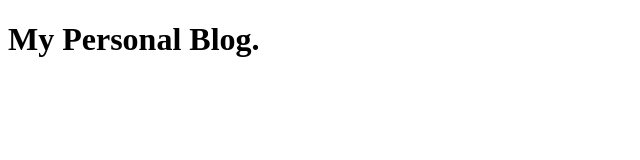
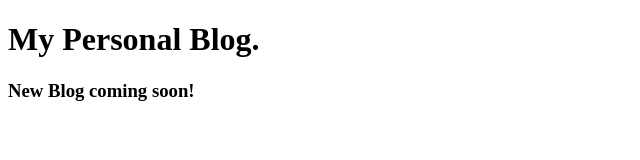
Before and after one commit to tamim-i-chowdhury/Personal-Blog, a plain HTML site: page index.html in a window 1280 px wide. Shown: the whole page, without its empty margins (0-640 px from the left). Drawn offline with Linux system fonts and the light colour scheme.

Commit message:
new blog is coming

```diff
--- a/index.html
+++ b/index.html
@@ -7,5 +7,6 @@
 </head>
 <body>
     <h1>My Personal Blog.</h1>
+    <h3>New Blog coming soon!</h3>
 </body>
 </html>
```
